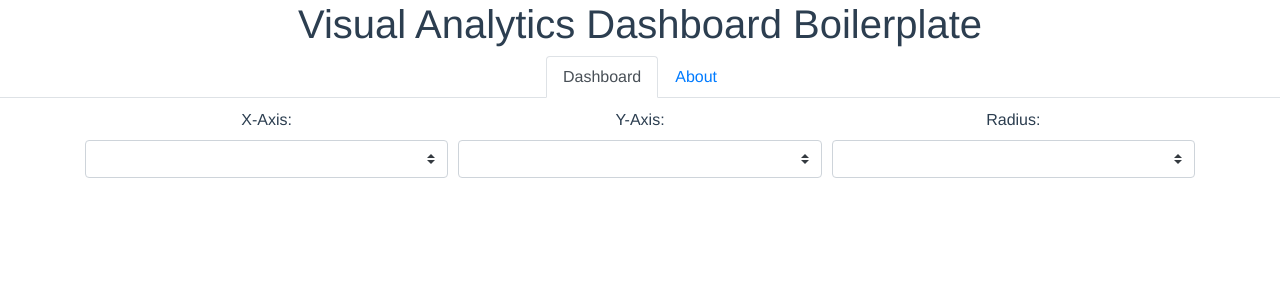
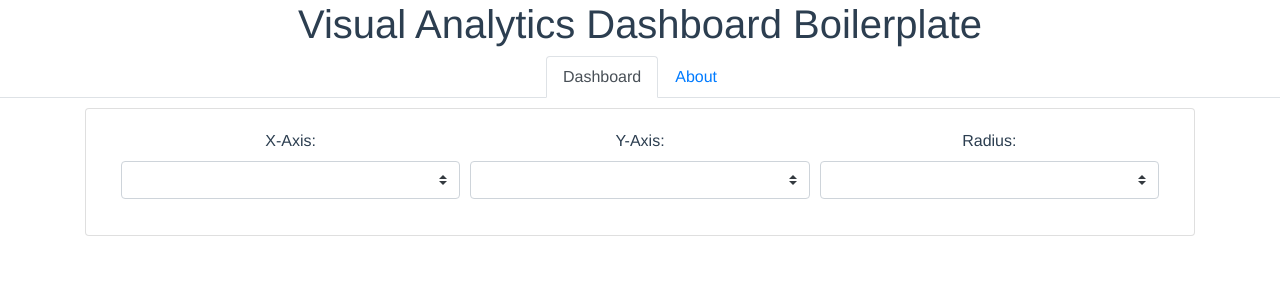
Before and after one commit to cedrickrause/vue-dashboard-boilerplate, a Vue app: page / in a window 1280 px wide. Shown: the top 300 px of the page. Built offline with nearby package versions, Linux system fonts and the light colour scheme.

Commit message:
Introduced layout in Dashboard

```diff
--- a/src/views/Dashboard.vue
+++ b/src/views/Dashboard.vue
@@ -1,6 +1,14 @@
 <template>
   <div class="dashboard">
-    <scatter-plot-wrapper v-if="getData" :dataset="getData" />
+    <b-container fluid="xl">
+      <b-row>
+        <b-col>
+          <b-card>
+            <scatter-plot-wrapper v-if="getData" :dataset="getData" />
+          </b-card>
+        </b-col>
+      </b-row>
+    </b-container>
   </div>
 </template>
 
```
